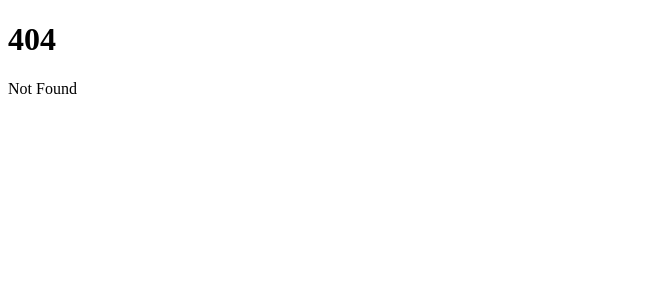
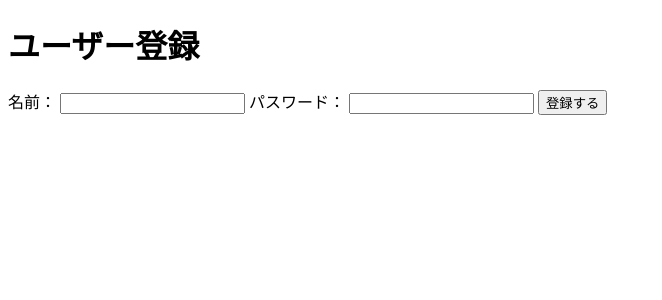
Before and after one commit to x7ddf74479jn5/board-app, a SvelteKit app: page /register in a window 1280 px wide. Before the commit this address had no page. Shown: the top 300 px of the page, without its empty margins (0-662 px from the left). Built offline with nearby package versions, Linux system fonts and the light colour scheme.

Commit message:
✨ feat: add register page

```diff
--- /dev/null
+++ b/src/routes/register/+page.server.ts
@@ -0,0 +1,41 @@
+import { fail, redirect } from '@sveltejs/kit';
+import type { Actions } from './$types';
+import bcrypt from 'bcrypt';
+import { db } from '$lib/prisma';
+import { UserModel } from '$lib/zod';
+
+const formDataSchema = UserModel.pick({ name: true, password: true });
+
+export const actions: Actions = {
+	register: async ({ request }) => {
+		const data = await request.formData();
+		const maybeName = data.get('name');
+		const maybePassword = data.get('password');
+
+		const parsed = formDataSchema.safeParse({ name: maybeName, password: maybePassword });
+
+		if (!parsed.success) {
+			return fail(400, { message: '名前・パスワードは必須です。' });
+		}
+
+		const { name, password } = parsed.data;
+
+		const user = await db.user.findUnique({
+			where: { name }
+		});
+
+		if (user) {
+			return fail(400, { message: '既に存在するユーザーです。' });
+		}
+
+		await db.user.create({
+			data: {
+				name,
+				password: await bcrypt.hash(password, 10),
+				authToken: crypto.randomUUID()
+			}
+		});
+
+		throw redirect(303, '/login');
+	}
+};
--- /dev/null
+++ b/src/routes/register/+page.svelte
@@ -0,0 +1,26 @@
+<script lang="ts">
+	import type { ActionData } from './$types';
+	export let form: ActionData;
+</script>
+
+<h1>ユーザー登録</h1>
+{#if form?.message}
+	<p class="error">{form?.message}</p>
+{/if}
+<form method="post" action="?/register">
+	<label
+		>名前：
+		<input name="name" type="text" />
+	</label>
+	<label
+		>パスワード：
+		<input name="password" type="password" />
+	</label>
+	<button>登録する</button>
+</form>
+
+<style>
+	.error {
+		color: red;
+	}
+</style>
```
